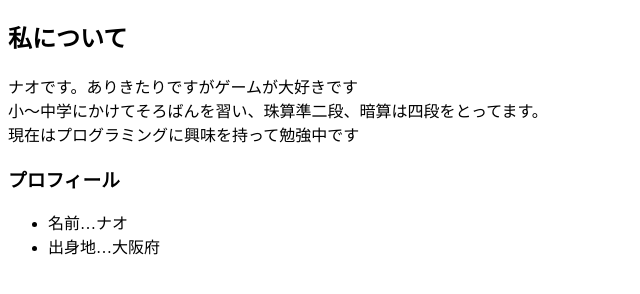
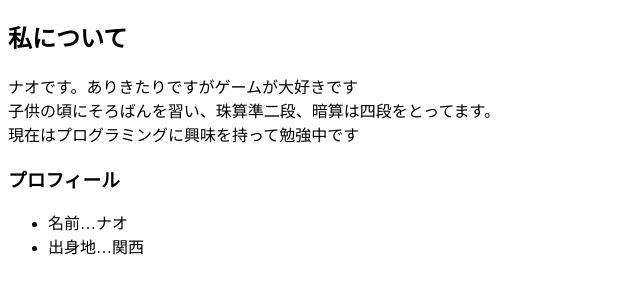
Before and after one commit to Nao-336/Nao-336.github.io, a plain HTML site: page index.html in a window 1280 px wide. Shown: the part 70-364 px from the top of the page, without its empty margins (0-640 px from the left). Drawn offline with Linux system fonts and the light colour scheme.

Commit message:
内容を少し変更

```diff
--- a/index.html
+++ b/index.html
@@ -10,14 +10,14 @@
     <h2>私について</h2>
     <p>
       ナオです。ありきたりですがゲームが大好きです<br>
-      小～中学にかけてそろばんを習い、珠算準二段、暗算は四段をとってます。<br>
+      子供の頃にそろばんを習い、珠算準二段、暗算は四段をとってます。<br>
       現在はプログラミングに興味を持って勉強中です
     </p>
 
     <h3>プロフィール</h3>
       <ul>
         <li>名前…ナオ</li>
-        <li>出身地…大阪府</li>
+        <li>出身地…関西</li>
       </ul>
   </body>
 </html>
```
